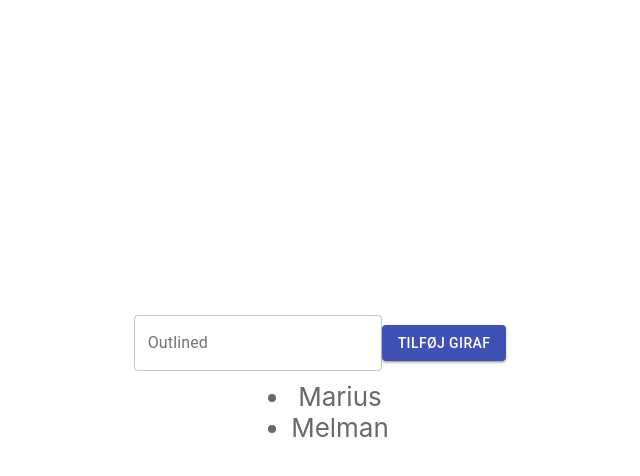
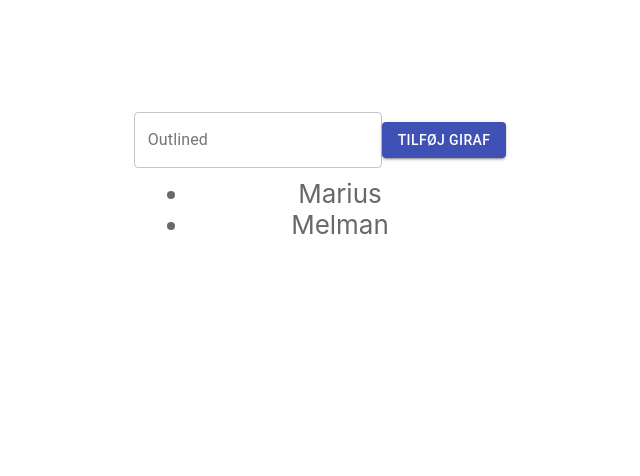
Before and after one commit to siffravn/HelloDevOps, a React (Create React App) app in the folder web/: page / in a window 1280 px wide. Shown: the top 476 px of the page, without its empty margins (320-960 px from the left). Built offline with nearby package versions, Linux system fonts and the light colour scheme.

Commit message:
L03-3.8-10: feat(state) - just some styling

```diff
--- a/web/src/App.css
+++ b/web/src/App.css
@@ -20,7 +20,7 @@
   display: flex;
   flex-direction: column;
   align-items: center;
-  justify-content: center;
+  /*justify-content: center;*/
   font-size: calc(10px + 2vmin);
   color: dimgrey;
 }
--- a/web/src/App.js
+++ b/web/src/App.js
@@ -1,6 +1,6 @@
 import logo from './logo.svg';
 import './App.css';
-import {TextField, Button, Grid} from "@material-ui/core"
+import {TextField, Button, Grid, Container, Box} from "@material-ui/core"
 import GiraffeStore from "./GiraffeStore";
 import {observer} from "mobx-react-lite";
 
@@ -10,8 +10,9 @@ const giraffeStore = new GiraffeStore();
 
 function App() {
   return (
-    <div className="App">
+    <Container className="App" p>
         <header className="App-header">
+            <Box sx={{pt: 16}}>
                 <Grid
                     container
                     spacing={4}
@@ -33,8 +34,10 @@ function App() {
                         <li key={key}>{giraffeName}</li>
                     )}
                 </ul>
+
+            </Box>
         </header>
-    </div>
+    </Container>
   );
 }
 
```
Lines whose indentation alone changed are shown as unchanged.
